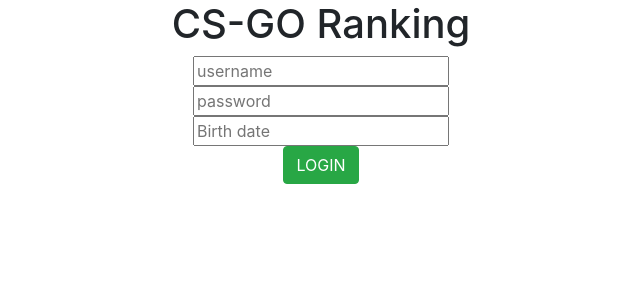
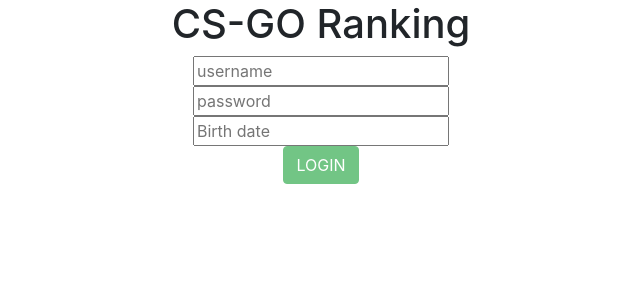
Before and after one commit to ManganiBrazil/ranking-cs-go-fe, an Angular app: page /login in a window 1280 px wide. Shown: the top 300 px of the page, without its empty margins (319-959 px from the left). Built offline with nearby package versions, Linux system fonts and the light colour scheme; no server answers.

Commit message:
paliativo para controlar o form

```diff
--- a/src/app/login/login.component.html
+++ b/src/app/login/login.component.html
@@ -12,6 +12,7 @@
                id="username"
                class="validate"
                name="username"
+               required
                placeholder="username"><br>
 
         <input [(ngModel)]="user.password"
@@ -19,6 +20,7 @@
                class="validate"
                id="password"
                name="password"
+               required
                placeholder="password"><br>
 
         <input [(ngModel)]="user.birthDate"
@@ -45,7 +47,12 @@
           </div>
         </div>
 
-        <button (click)="login()" class="btn btn-success" type="submit" name="action">LOGIN</button>
+        <button (click)="login()"
+                disabled="desabilitaBotao"
+                class="btn btn-success"
+                type="submit"
+                [disabled]="loginForm.invalid"
+                name="action">LOGIN</button>
         <br>
         <span>{{errorMsg}}</span>
       </section>
--- a/src/app/login/login.component.ts
+++ b/src/app/login/login.component.ts
@@ -5,6 +5,7 @@
 import { UrlEnum } from '../enum/url.enum';
 import { DateType } from '../enum/date-type.enum';
 import { NgForm } from '@angular/forms';
+import { forEach } from '@angular/router/src/utils/collection';
 
 @Component({
   selector: 'app-login',
@@ -25,6 +26,28 @@
   ) {}
 
   ngOnInit() {
+    this.loginForm
+      .valueChanges
+      .subscribe((form: {username: string, password: string, birthdate: string}) => {
+        console.warn('form -> ', form);
+        console.warn('loginForm antes validarNascimentoMangani', this.loginForm.invalid);
+        this.validarNascimentoMangani(form);
+        console.warn('loginForm apos validarNascimentoMangani', this.loginForm.invalid);
+    });
+  }
+
+  private validarNascimentoMangani(form: {username: string, password: string, birthdate: string}): void {
+
+    if (this.loginForm && this.loginForm.controls && this.loginForm.controls['birthdate']) {
+
+      if ('01/1978' !== form.birthdate) {
+        this.loginForm.controls['birthdate'].setErrors({'dataInvalida': 'dataInvalida'});
+
+      } else {
+        this.loginForm.controls['birthdate'].setErrors(null);
+
+      }
+    }
   }
 
   login(): void {
```
